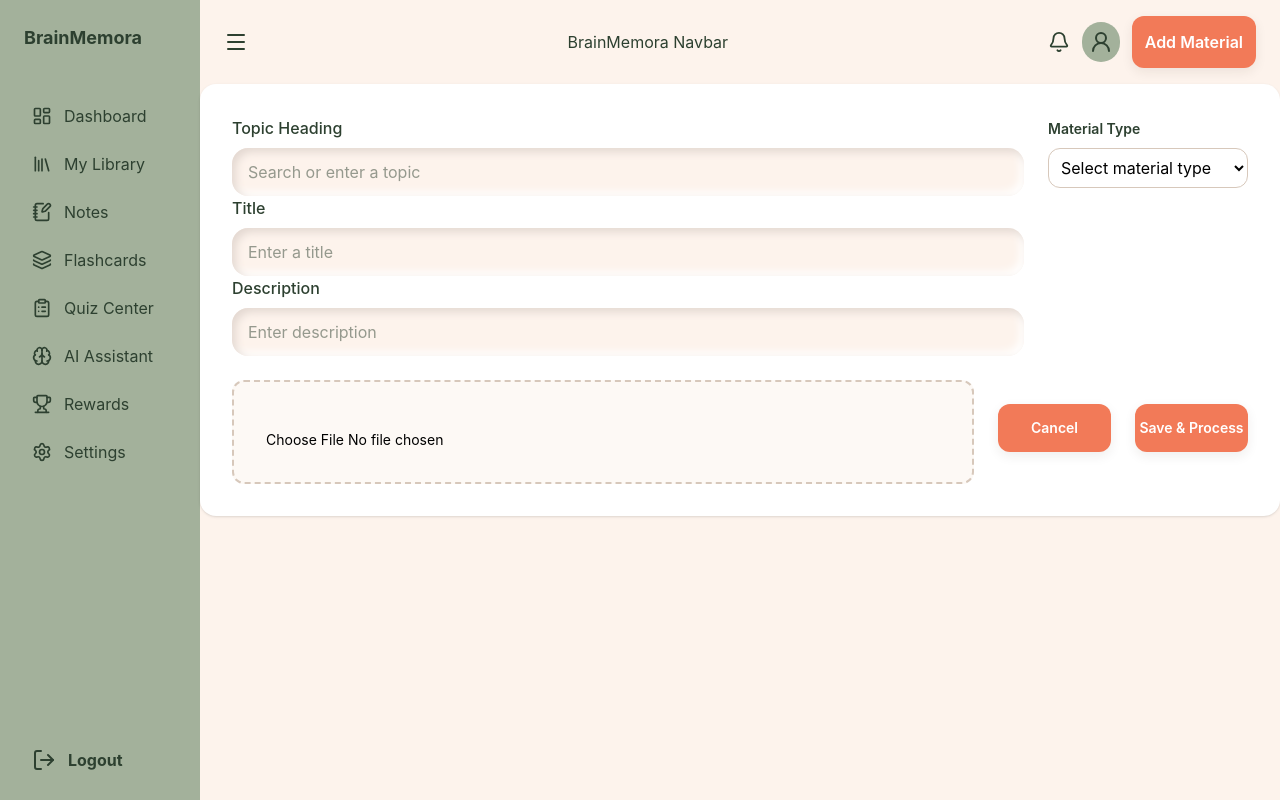
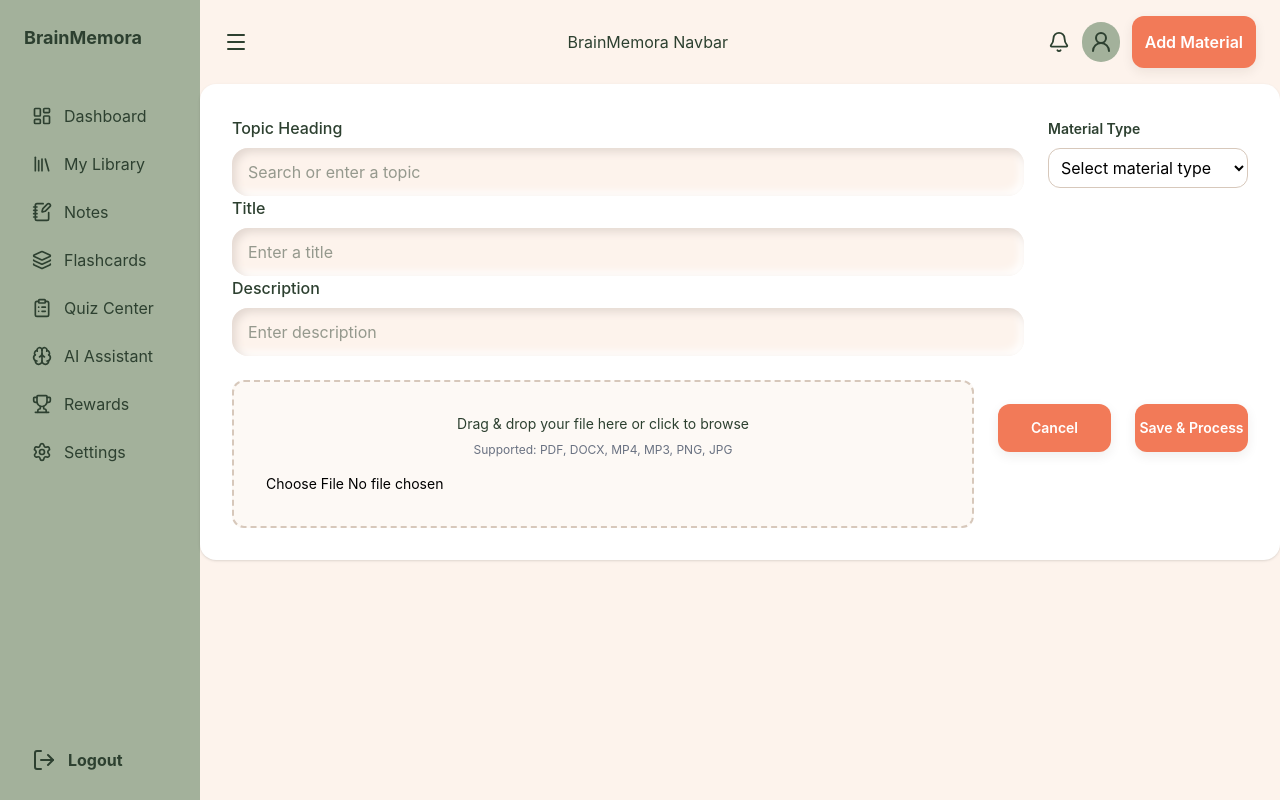
Before and after one commit to ShanuKohinoor/BrainMemora, a React (Vite) app in the folder Client/: page /addMaterial in a window 1280 px wide. Built offline with nearby package versions, Linux system fonts and the light colour scheme.

Commit message:
UI Correction done

```diff
--- a/Client/src/pages/AddMaterial.tsx
+++ b/Client/src/pages/AddMaterial.tsx
@@ -124,7 +124,15 @@
     <div className="grid grid-cols-1 gap-6 md:grid-cols-[minmax(0,1fr)_250px]">
 
      {/* Upload Files */}
-     <div className="mt-6 rounded-xl border-2 border-dashed border-[#D7C8BB] bg-[#FDF9F5] p-8 text-center">
+
+
+     <div className="mt-6 flex flex-col text-center rounded-xl border-2 border-dashed border-[#D7C8BB] bg-[#FDF9F5] p-8 text-center">
+        <p className="text-sm text-[#2D4030]">
+            Drag & drop your file here or click to browse
+        </p>
+        <p className="mt-2 text-xs text-gray-500">
+           Supported: PDF, DOCX, MP4, MP3, PNG, JPG
+        </p>
         <input
            type="file"
            accept=".pdf,.png,.jpg,.jpeg,.mp3,.mp4,.doc,.docx"
@@ -134,7 +142,7 @@
            className="mt-4 block w-full text-sm"
          />
          {file && (
-            <p className="mt-3 text-sm text-sm text-[#2D4030]">
+            <p className="mt-3 w-full max-w-xs text-sm text-sm text-[#2D4030]">
                Selected file: {file.name}
             </p>
          )}
```
